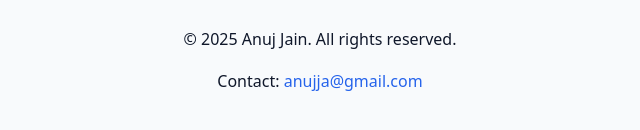
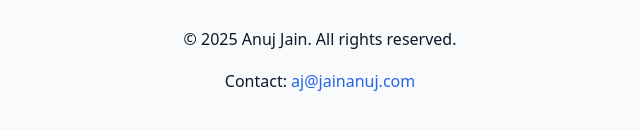
Before and after one commit to anujja/donotnotify-website, a plain HTML site: page index.html in a window 1280 px wide. Shown: the part 970-1100 px from the top of the page, 320-960 px from the left. Drawn offline with Linux system fonts and the light colour scheme.

Commit message:
updated: email

```diff
--- a/index.html
+++ b/index.html
@@ -77,7 +77,7 @@
 
   <footer>
     <p>© 2025 Anuj Jain. All rights reserved.</p>
-    <p>Contact: <a href="mailto:anujja@gmail.com">anujja@gmail.com</a></p>
+    <p>Contact: <a href="mailto:aj@jainanuj.com">aj@jainanuj.com</a></p>
   </footer>
 </body>
 </html>
```
